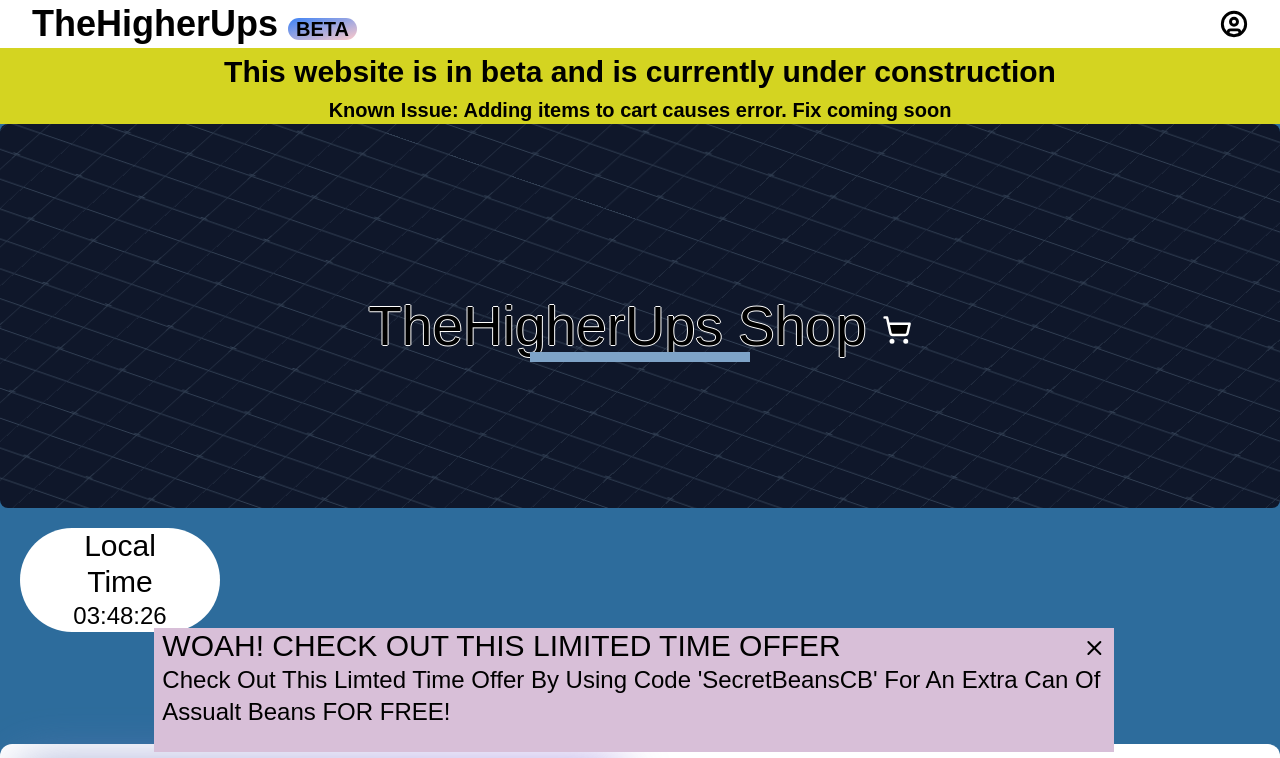
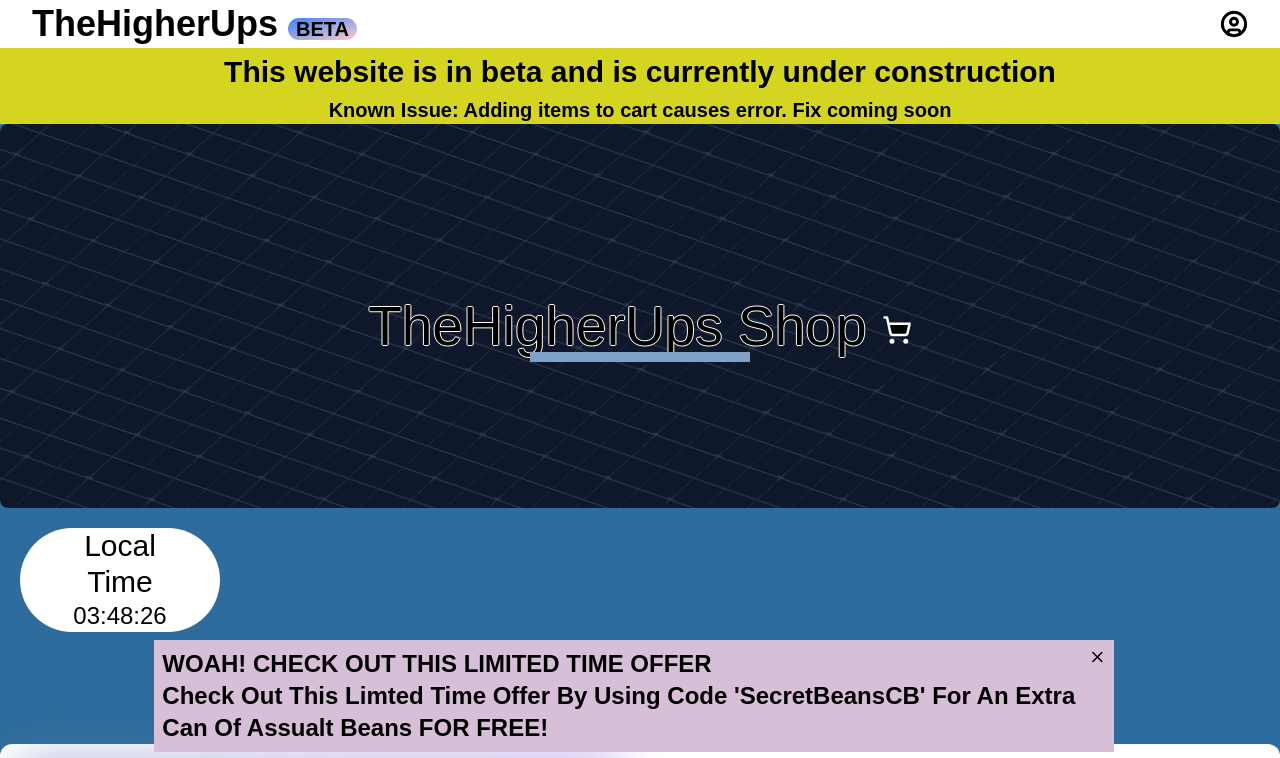
Before and after one commit to TheHigherUps/shop, a Next.js app: page / in a window 1280 px wide. Shown: the top 758 px of the page. Built offline with nearby package versions, Linux system fonts and the light colour scheme; no server answers; a web font is replaced by a local one.

Commit message:
style: updated MovingPopup

```diff
--- a/src/components/MovingPopup.tsx
+++ b/src/components/MovingPopup.tsx
@@ -21,18 +21,21 @@ export default function MovingPopup() {
         return null
     }
     return (
-        <div className="fixed bottom-12 left-1/2 -translate-x-1/2 -tran w-3/4 min-h-16  text-black z-[9999] ">
-            <div className="w-full h-full px-2 relative beans bg-[#d8bfd8]">
-                <div className="text-3xl">
+        <div className="fixed bottom-12 left-1/2 -translate-x-1/2 w-3/4 text-black z-[9999] ">
+            <div className="w-full h-full px-2 relative beans bg-[#d8bfd8] flex flex-col p-2 text-2xl">
+                <div className="font-extrabold">
                     WOAH! CHECK OUT THIS LIMITED TIME OFFER
                 </div>
-                <p className="text-2xl">
+                <p className="font-extrabold">
                     Check Out This Limted Time Offer By Using Code
                     &apos;SecretBeansCB&apos; For An Extra Can Of Assualt Beans
                     FOR FREE!
                 </p>
                 <button onClick={() => closeBanner()}>
-                    <X className="absolute top-2 right-2 hover:stroke-red-500 transition-colors" />
+                    <X
+                        size={18}
+                        className="absolute top-2 right-2 hover:stroke-red-500 transition-colors"
+                    />
                 </button>
             </div>
         </div>
```
